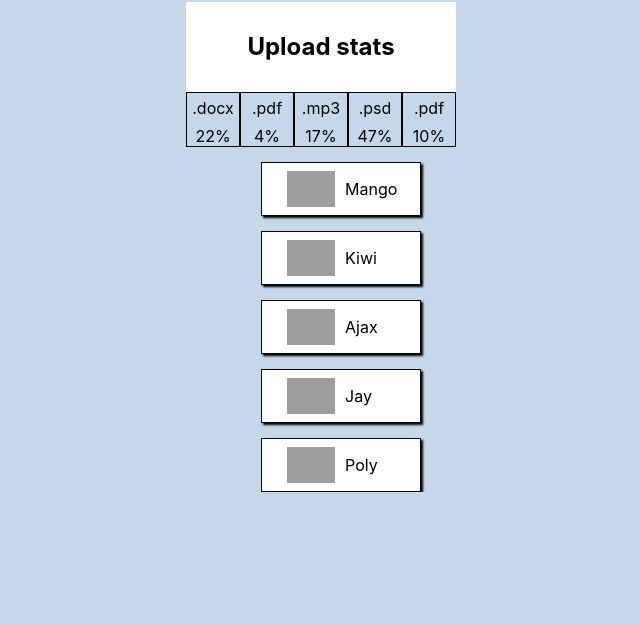
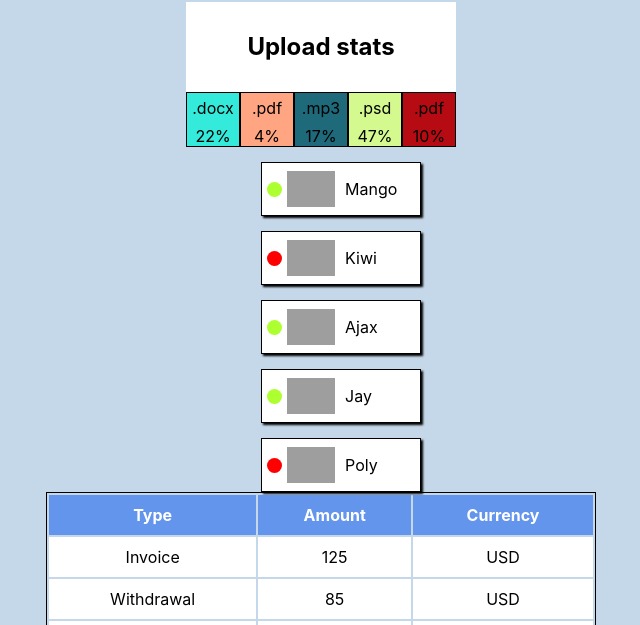
Before and after one commit to StasChekhov/goit-react-hw-01-components, a React (Create React App) app: page / in a window 1280 px wide. Shown: the part 327-952 px from the top of the page, without its empty margins (319-959 px from the left). Before the commit the page ends 819 px from the top, so only its background shows below. Built offline with nearby package versions, Linux system fonts and the light colour scheme; grey boxes are pictures that could not be loaded.

Commit message:
All hometask

```diff
--- a/package.json
+++ b/package.json
@@ -2,11 +2,14 @@
   "name": "goit-react-hw-01-components",
   "version": "0.1.0",
   "private": true,
+  "homepage": "https://StasChekhov.github.io/goit-react-hw-01-components",
   "dependencies": {
     "@testing-library/jest-dom": "^5.16.1",
     "@testing-library/react": "^12.1.2",
     "@testing-library/user-event": "^13.5.0",
+    "gh-pages": "^3.2.3",
     "prop-types": "^15.8.0",
+    "randomcolor": "^0.6.2",
     "react": "^17.0.2",
     "react-dom": "^17.0.2",
     "react-scripts": "5.0.0",
@@ -16,6 +19,8 @@
     "start": "react-scripts start",
     "build": "react-scripts build",
     "test": "react-scripts test",
+    "predeploy": "npm run build",
+    "deploy": "gh-pages -d build",
     "eject": "react-scripts eject"
   },
   "eslintConfig": {
--- a/src/App.js
+++ b/src/App.js
@@ -1,5 +1,5 @@
 import './App.css';
-import { Profile, Statistics, userInformation, statisticalData, FriendList, friends} from './components'
+import { Profile, Statistics, userInformation, statisticalData, FriendList, friends, TransactionHistory, transactions } from './components'
 // import userInformation from './components/Profile/user.json';
 // import statisticalData from './components/Statistics/statistical-data.json';
 // import Profile from './components/Profile/Profile';
@@ -32,9 +32,12 @@ function App() {
 
       <FriendList
         friends={friends}
-        status="offline"
+
       />
 
+      <TransactionHistory
+        items={transactions}
+      />
     </div>
   );
 }
--- a/src/components/FriendList/FriendList.jsx
+++ b/src/components/FriendList/FriendList.jsx
@@ -1,17 +1,17 @@
 // import PropTypes from 'prop-types';
-import './FriendList.css'
+import s from './FriendList.module.css'
 
 
 export const FriendList = (props) => {
     const { friends } = props;
     return (
-        <ul className="friend-list">
+        <ul className={s.friendlist}>
             {friends.map(({id, avatar, name, isOnline}) => {
                 return (
-                    <li key={id} className="friend-item">
-                        <span className="status">{isOnline}</span>
-                        <img className="avatar" src={avatar} alt={name} width="48" />
-                        <p className="name">{name}</p>
+                    <li key={id} className={s.frienditem}>
+                        <span className={ isOnline ? s.online : s.offline}></span>
+                        <img className={s.avatar} src={avatar} alt={name} width="48" />
+                        <p className={s.name}>{name}</p>
                     </li>
                 )
             })}
@@ -20,7 +20,4 @@ export const FriendList = (props) => {
 }
 
 
-// FriendList.PropTypes = {
-//     status: PropTypes.oneOf(['online', 'offline'])
-//
-// }
+// {isOnline}=true ? "online" : "status"
--- a/src/components/FriendList/FriendList.css
+++ b/src/components/FriendList/FriendList.module.css
@@ -1,10 +1,10 @@
-.friend-list {
+.friendlist {
   margin-top: 30px;
   text-align: center;
   width: 160px;
   margin: 0 auto;
 }
-.friend-item {
+.frienditem {
   background-color: white;
   border: 1px solid black;
   box-shadow: 2px 2px 2px black;
@@ -20,7 +20,14 @@
   height: 15px;
   border-radius: 50%;
 }
-
+.online {
+  composes: status;
+  background-color: greenyellow;
+}
+.offline {
+  composes: status;
+  background-color: red;
+}
 .avatar {
   margin-left: 5px;
 }
--- a/src/components/Statistics/Statistics.jsx
+++ b/src/components/Statistics/Statistics.jsx
@@ -1,5 +1,5 @@
 import './Statistics.css'
-
+import randomColor from 'randomcolor';
 
 export const Statistics = (props) => {
     const { stats } = props;
@@ -12,7 +12,7 @@ export const Statistics = (props) => {
       <ul className="stat-list">
         {stats.map(({id, label, percentage}) => {
           return (
-            <li key={id} className="item">
+            <li key={id} style={{backgroundColor:(randomColor())}} className="item">
               <span className="label">{label}</span>
               <span className="percentage">{percentage}%</span>
             </li>
@@ -38,3 +38,7 @@ export const Statistics = (props) => {
     </section>
   )
 }
+// function generateRandomColor() {
+//   var randomColor = '#' + Math.floor(Math.random() * 16777215).toString(16);
+//   return randomColor;
+// }
--- /dev/null
+++ b/src/components/TransactionHistory/TransactionHistory.jsx
@@ -0,0 +1,37 @@
+import s from './TransactionHistory.module.css'
+
+export const TransactionHistory = (props) => {
+    const { items } = props;
+    return (
+        <table className={s.table}>
+            <thead className={s.header}>
+                <tr>
+                    <th>Type</th>
+                    <th>Amount</th>
+                    <th>Currency</th>
+                </tr>
+            </thead>
+            <tbody className={s.tbody}>
+                <tr className={s.tr}>
+                    <td>Invoice</td>
+                    <td>125</td>
+                    <td>USD</td>
+                </tr>
+                <tr className={s.tr}>
+                    <td>Withdrawal</td>
+                    <td>85</td>
+                    <td>USD</td>
+                </tr>
+                {items.map(({ id, type, amount, currency }) => {
+                    return (
+                        <tr key={id} className={s.tr}>
+                            <td>{type}</td>
+                            <td>{amount}</td>
+                            <td>{currency}</td>
+                        </tr>
+                    )
+                })}
+            </tbody>
+        </table>
+     );
+}
--- /dev/null
+++ b/src/components/TransactionHistory/TransactionHistory.module.css
@@ -0,0 +1,20 @@
+.table {
+  margin: 0 auto;
+  width: 550px;
+  border: 1px solid;
+}
+.header {
+  height: 40px;
+  color: white;
+  align-items: center;
+  border: 1px solid black;
+  background-color: cornflowerblue;
+}
+.tbody {
+  text-align: center;
+  height: 40px;
+  background-color: white;
+}
+.tr {
+  height: 40px;
+}
--- /dev/null
+++ b/src/components/TransactionHistory/index.js
@@ -0,0 +1,3 @@
+import transactions from './transactions.json';
+export { TransactionHistory } from './TransactionHistory';
+export { transactions };
--- /dev/null
+++ b/src/components/TransactionHistory/transactions.json
@@ -0,0 +1,122 @@
+[
+  {
+    "id": "1e0700a2-5183-4291-85cc-2065a036a683",
+    "type": "invoice",
+    "amount": "964.82",
+    "currency": "LRD"
+  },
+  {
+    "id": "a30f821b-4d25-4ff0-abdd-e340b3f0dd2b",
+    "type": "payment",
+    "amount": "686.50",
+    "currency": "WST"
+  },
+  {
+    "id": "44dca67a-8e5a-4798-bf8e-b15efd4e1abd",
+    "type": "invoice",
+    "amount": "828.62",
+    "currency": "UGX"
+  },
+  {
+    "id": "ea8ed3dc-2b68-4a53-905a-53ecb0adef33",
+    "type": "withdrawal",
+    "amount": "527.80",
+    "currency": "ALL"
+  },
+  {
+    "id": "ea76146a-0b00-4b80-bc02-a8c822176712",
+    "type": "withdrawal",
+    "amount": "371.43",
+    "currency": "MUR"
+  },
+  {
+    "id": "63ca02f9-d637-46b5-9237-f3b24425e029",
+    "type": "payment",
+    "amount": "862.44",
+    "currency": "AUD"
+  },
+  {
+    "id": "ed0263e8-59a5-4bf1-87e0-2bb88e53dc34",
+    "type": "withdrawal",
+    "amount": "907.00",
+    "currency": "GEL"
+  },
+  {
+    "id": "6013bad0-750c-4691-8bc2-d8f2b43969c4",
+    "type": "withdrawal",
+    "amount": "352.52",
+    "currency": "UGX"
+  },
+  {
+    "id": "252c7be4-8b06-4fa7-8d42-61fb835b70d5",
+    "type": "payment",
+    "amount": "388.98",
+    "currency": "TOP"
+  },
+  {
+    "id": "4eaab41b-b967-40ac-82ed-85fc66f646f1",
+    "type": "deposit",
+    "amount": "103.10",
+    "currency": "BWP"
+  },
+  {
+    "id": "9648a350-8469-42d5-8bf3-18090de5fe67",
+    "type": "withdrawal",
+    "amount": "322.32",
+    "currency": "MRO"
+  },
+  {
+    "id": "9c5c25fb-1a95-4b2f-8d1f-4c4426d677cc",
+    "type": "invoice",
+    "amount": "14.79",
+    "currency": "PYG"
+  },
+  {
+    "id": "43ef232c-80e9-4d6f-b48a-b22405620de3",
+    "type": "payment",
+    "amount": "904.86",
+    "currency": "CHF"
+  },
+  {
+    "id": "5161682e-e620-4019-ab0a-24ceb10fbd20",
+    "type": "withdrawal",
+    "amount": "307.08",
+    "currency": "NOK"
+  },
+  {
+    "id": "7b119d71-42e6-4c42-a141-6818b07bb9ff",
+    "type": "invoice",
+    "amount": "275.07",
+    "currency": "AWG"
+  },
+  {
+    "id": "a4f65722-65c4-4c28-b1f4-b8ed988bb205",
+    "type": "deposit",
+    "amount": "213.10",
+    "currency": "STD"
+  },
+  {
+    "id": "c6e5784b-0ca3-48d6-86e5-b5128af5a523",
+    "type": "invoice",
+    "amount": "116.11",
+    "currency": "CUP CUC"
+  },
+  {
+    "id": "c9ebed6a-3a02-4b49-ac0d-0534b51f2bfd",
+    "type": "invoice",
+    "amount": "878.67",
+    "currency": "HKD"
+  },
+  {
+    "id": "a4a98b0e-b22c-438b-9f83-de2df52110c8",
+    "type": "invoice",
+    "amount": "725.03",
+    "currency": "UYU UYI"
+  },
+  {
+    "id": "b39bfa7a-0166-4c47-94d6-87d20590f746",
+    "type": "payment",
+    "amount": "405.45",
+    "currency": "MDL"
+  }
+]
--- a/src/components/index.js
+++ b/src/components/index.js
@@ -2,7 +2,7 @@
 export { Profile, userInformation } from './Profile'
 export { Statistics, statisticalData } from './Statistics'
 export { FriendList, friends } from './FriendList'
-
+export { TransactionHistory, transactions } from './TransactionHistory'
 
 // вот это то же самое что сверху
 // import { Profile, userInformation } from './Profile';
```
Also changed, not shown: 1 other file (tests, documents, lock files or other folders).
